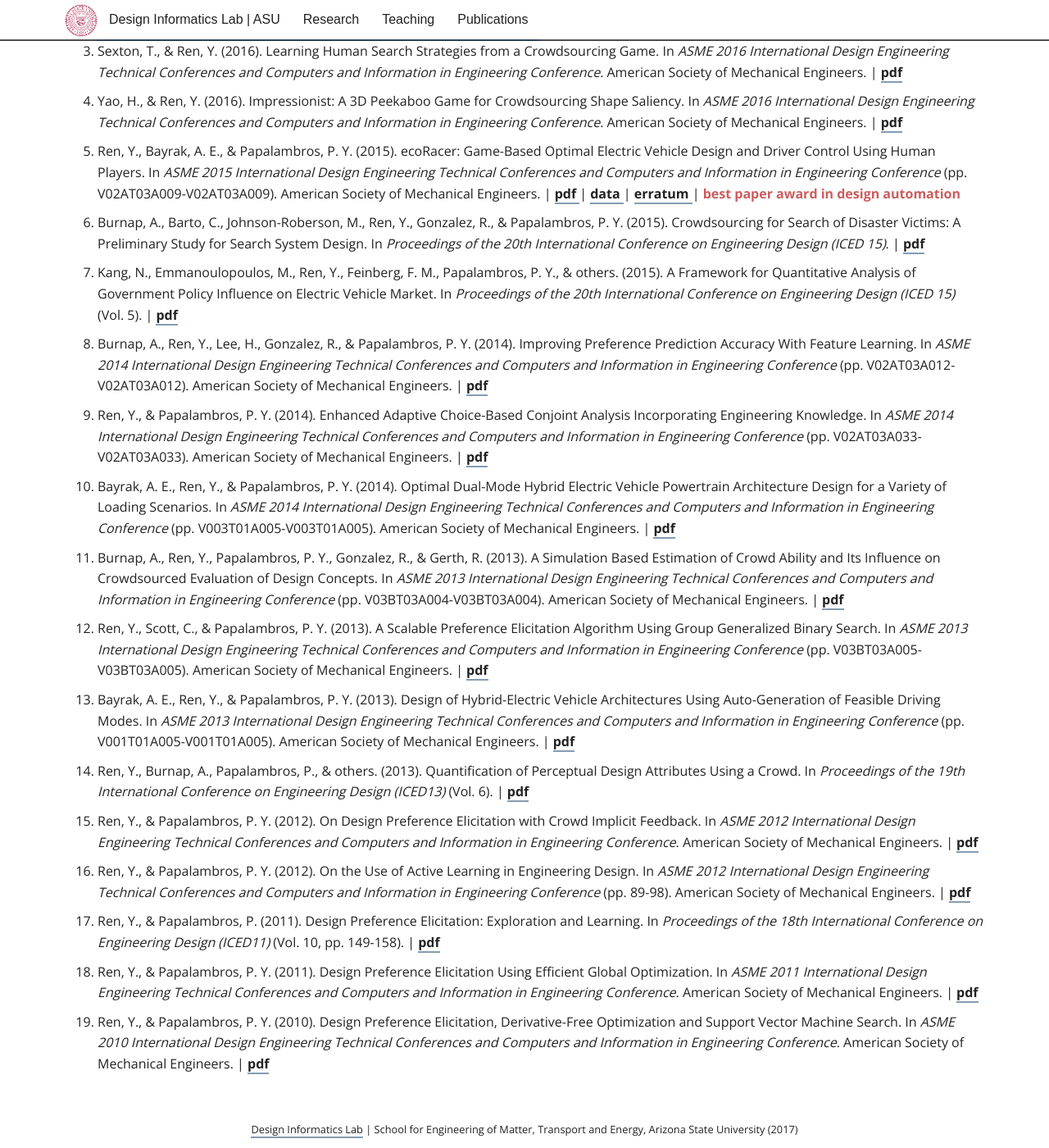
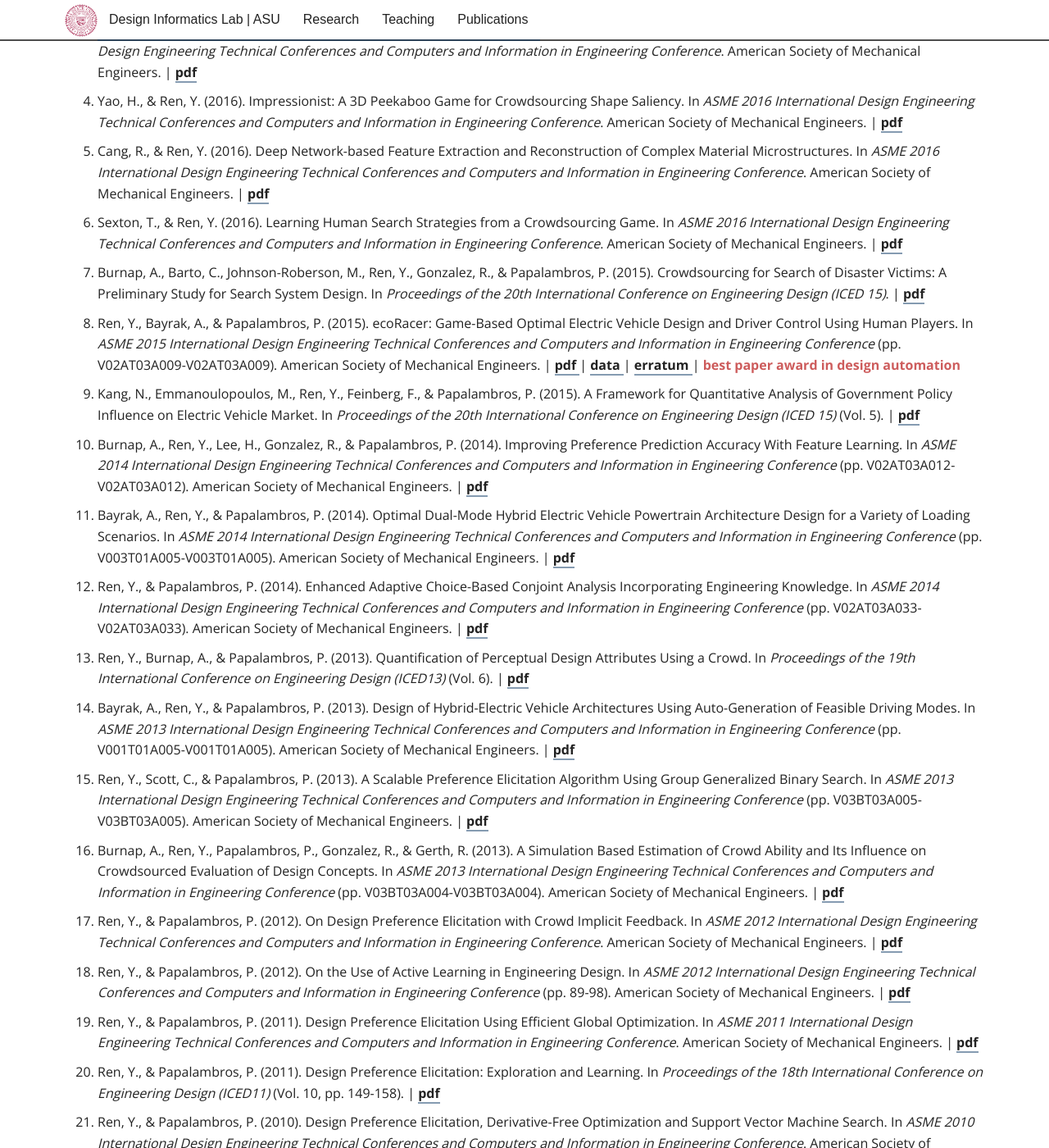
Before and after one commit to DesignInformaticsLab/DesignInformaticsLab.github.io, a Jekyll site: the page built from _pages/main/04_publications.html, in a window 1280 px wide and 1400 px high, scrolled down 952 px. Shown: the whole window at 82% size. Built offline with Jekyll 4.4.1, drawn with Linux system fonts in a browser that asks for light colours; some web fonts are replaced; some of the changed text lies outside the part shown.

Commit message:
updated news and publications

```diff
--- a/_pages/main/04_publications.html
+++ b/_pages/main/04_publications.html
@@ -8,11 +8,10 @@
 ---
     <article>
         <h2 class="bibliography">Journal Articles</h2>
-    <ol class="bibliography"><li><span id="ren2016ibo">Sexton, T., &amp; Ren, Y. (2017). Learning an Optimization Algorithm through Human Design Iterations. <i>ASME Journal of Mechanical Design</i>.</span>
+        <ol class="bibliography"><li><span id="ren2016ibo">Sexton, T., &amp; Ren, Y. (2017). Learning an Optimization Algorithm through Human Design Iterations. <i>ASME Journal of Mechanical Design</i>, <i>139</i>.</span>
 
 
 
-        (accepted)
 
 
 
@@ -102,7 +99,7 @@
 
 
             </li>
-        <li><span id="ren2016kang">Kang, N., Ren, Y., Feinberg, F. M., &amp; Papalambros, P. Y. (2016). Public Investment and Electric Vehicle Design: a Model-Based Market Analysis Framework with Application to a USA-China Comparison Study. <i>Design Science</i>, <i>2</i>, e6.</span>
+            <li><span id="ren2016kang">Kang, N., Ren, Y., Feinberg, F. M., &amp; Papalambros, P. (2016). Public Investment and Electric Vehicle Design: a Model-Based Market Analysis Framework with Application to a USA-China Comparison Study. <i>Design Science</i>, <i>2</i>, e6.</span>
 
 
 
@@ -120,13 +117,13 @@
 
 
             </li>
-        <li><span id="ren2016topology">Bayrak, A., Ren, Y., &amp; Papalambros, P. Y. (2016). Topology Generation for Hybrid Electric Vehicle Architecture Design. <i>Journal of Mechanical Design</i>, <i>138</i>(8), 081401.</span>
+            <li><span id="ren2016topology">Bayrak, A., Ren, Y., &amp; Papalambros, P. (2016). Topology Generation for Hybrid Electric Vehicle Architecture Design. <i>Journal of Mechanical Design</i>, <i>138</i>(8), 081401.</span>
 
 
 
 
 
-            | <a href="../_papers/./jmd2016topology.pdf"><b> pdf </b></a>
+                | <a href="../_papers/./jmd2016topologYipdf"><b> pdf </b></a>
 
 
 
@@ -138,7 +135,7 @@
 
 
             </li>
-        <li><span id="ren2016preference">Burnap, A., Pan, Y., Liu, Y., Ren, Y., Lee, H., Gonzalez, R., &amp; Papalambros, P. Y. (2016). Improving Design Preference Prediction Accuracy using Feature Learning. <i>Journal of Mechanical Design</i>, <i>138</i>(7), 071404.</span>
+            <li><span id="ren2016preference">Burnap, A., Pan, Y., Liu, Y., Ren, Y., Lee, H., Gonzalez, R., &amp; Papalambros, P. (2016). Improving Design Preference Prediction Accuracy using Feature Learning. <i>Journal of Mechanical Design</i>, <i>138</i>(7), 071404.</span>
 
 
 
@@ -156,7 +153,7 @@
 
 
             </li>
-        <li><span id="burnap2015crowdsourcing">Burnap, A., Ren, Y., Gerth, R., Papazoglou, G., Gonzalez, R., &amp; Papalambros, P. Y. (2015). When Crowdsourcing Fails: A Study of Expertise on Crowdsourced Design Evaluation. <i>Journal of Mechanical Design</i>, <i>137</i>(3), 031101.</span>
+            <li><span id="burnap2015crowdsourcing">Burnap, A., Ren, Y., Gerth, R., Papazoglou, G., Gonzalez, R., &amp; Papalambros, P. (2015). When Crowdsourcing Fails: A Study of Expertise on Crowdsourced Design Evaluation. <i>Journal of Mechanical Design</i>, <i>137</i>(3), 031101.</span>
 
 
 
@@ -174,7 +171,7 @@
 
 
             </li>
-        <li><span id="ren2011preference">Ren, Y., &amp; Papalambros, P. Y. (2011). A Design Preference Elicitation Query as an Optimization Process. <i>Journal of Mechanical Design</i>, <i>133</i>(11), 111004.</span>
+            <li><span id="ren2011preference">Ren, Y., &amp; Papalambros, P. (2011). A Design Preference Elicitation Query as an Optimization Process. <i>Journal of Mechanical Design</i>, <i>133</i>(11), 111004.</span>
 
 
 
@@ -194,14 +191,69 @@
             </li></ol>
 
         <h2 class="bibliography">conference</h2>
-    <ol class="bibliography"><li><span id="ren2017icra">Cahill, N. M., Ren, Y., &amp; Sugar, T. G. (2017). Mechanical Specialization of Robotic Limbs. In <i>Proceedings of the IEEE International Conference on Robotics and Automation (ICRA)</i>.</span>
+        <ol class="bibliography"><li><span id="iwcce2017">Zhang, C., Tang, P., Liao, P.-chao, &amp; Ren, Y. (2017). Imagery-Based Risk Assessment Using Crowdsourcing Technology in Complex Construction Sites. In <i>ASCE International Workshop on Computing in Civil Engineering (IWCCE2017)</i>. American Society of Civil Engineers.</span>
 
 
 
-        (accepted)
+
+
+            | <a href="../_papers/./iwcce2017.pdf"><b> pdf </b></a>
 
 
 
+
+
+
+
+
+
+            | <a style="color:indianred"><b> best paper award (2nd place) </b></a>
+        </li>
+            <li><span id="ren2017icra">Cahill, N., Ren, Y., &amp; Sugar, T. (2017). Mechanical Specialization of Robotic Limbs. In <i>Proceedings of the IEEE International Conference on Robotics and Automation (ICRA)</i>.</span>
+
+
+
+
+
+
+
+
+
+
+
+
+
+
+
+
+            </li>
+            <li><span id="idetc2017c">Cang, R., Vipradas, A., &amp; Ren, Y. (2017). Scalable Microstructure Reconstruction
+    with Multi-scale Pattern Preservation. In <i>ASME 2017 International Design Engineering Technical Conferences and Computers and Information in Engineering Conference</i>. American Society of Mechanical Engineers.</span>
+
+
+
+
+
+                | <a href="../_papers/./IDETC2017c_final.pdf"><b> pdf </b></a>
+
+
+
+
+
+
+
+
+
+
+            </li>
+            <li><span id="idetc2016h">Yao, H., &amp; Ren, Y. (2016). Impressionist: A 3D Peekaboo Game
+    for Crowdsourcing Shape Saliency. In <i>ASME 2016 International Design Engineering Technical Conferences and Computers and Information in Engineering Conference</i>. American Society of Mechanical Engineers.</span>
+
+
+
+
+
+                | <a href="../_papers/./IDETC2016h_final.pdf"><b> pdf </b></a>
 
 
 
@@ -250,14 +302,13 @@
 
 
             </li>
-        <li><span id="idetc2016h">Yao, H., &amp; Ren, Y. (2016). Impressionist: A 3D Peekaboo Game
-    for Crowdsourcing Shape Saliency. In <i>ASME 2016 International Design Engineering Technical Conferences and Computers and Information in Engineering Conference</i>. American Society of Mechanical Engineers.</span>
+            <li><span id="iced2015crowdsar">Burnap, A., Barto, C., Johnson-Roberson, M., Ren, Y., Gonzalez, R., &amp; Papalambros, P. (2015). Crowdsourcing for Search of Disaster Victims: A Preliminary Study for Search System Design. In <i>Proceedings of the 20th International Conference on Engineering Design (ICED 15)</i>.</span>
 
 
 
 
 
-            | <a href="../_papers/./IDETC2016h_final.pdf"><b> pdf </b></a>
+                | <a href="../_papers/./iced2015crowdsar.pdf"><b> pdf </b></a>
 
 
 
@@ -269,7 +320,7 @@
 
 
             </li>
-        <li><span id="ren2015ecoracer">Ren, Y., Bayrak, A. E., &amp; Papalambros, P. Y. (2015). ecoRacer: Game-Based Optimal Electric Vehicle Design and Driver Control Using Human Players. In <i>ASME 2015 International Design Engineering Technical Conferences and Computers and Information in Engineering Conference</i> (pp. V02AT03A009-V02AT03A009). American Society of Mechanical Engineers.</span>
+            <li><span id="ren2015ecoracer">Ren, Y., Bayrak, A., &amp; Papalambros, P. (2015). ecoRacer: Game-Based Optimal Electric Vehicle Design and Driver Control Using Human Players. In <i>ASME 2015 International Design Engineering Technical Conferences and Computers and Information in Engineering Conference</i> (pp. V02AT03A009-V02AT03A009). American Society of Mechanical Engineers.</span>
 
 
 
@@ -287,25 +338,7 @@
 
                 | <a style="color:indianred"><b> best paper award in design automation </b></a>
             </li>
-        <li><span id="iced2015crowdsar">Burnap, A., Barto, C., Johnson-Roberson, M., Ren, Y., Gonzalez, R., &amp; Papalambros, P. Y. (2015). Crowdsourcing for Search of Disaster Victims: A Preliminary Study for Search System Design. In <i>Proceedings of the 20th International Conference on Engineering Design (ICED 15)</i>.</span>
-
-
-
-
-
-            | <a href="../_papers/./iced2015crowdsar.pdf"><b> pdf </b></a>
-
-
-
-
-
-
-
-
-
-
-        </li>
-        <li><span id="kang2015framework">Kang, N., Emmanoulopoulos, M., Ren, Y., Feinberg, F. M., Papalambros, P. Y., &amp; others. (2015). A Framework for Quantitative Analysis of Government Policy Influence on Electric Vehicle Market. In <i>Proceedings of the 20th International Conference on Engineering Design (ICED 15)</i> (Vol. 5).</span>
+            <li><span id="kang2015framework">Kang, N., Emmanoulopoulos, M., Ren, Y., Feinberg, F., &amp; Papalambros, P. (2015). A Framework for Quantitative Analysis of Government Policy Influence on Electric Vehicle Market. In <i>Proceedings of the 20th International Conference on Engineering Design (ICED 15)</i> (Vol. 5).</span>
 
 
 
@@ -323,7 +356,7 @@
 
 
             </li>
-        <li><span id="burnap2014improving">Burnap, A., Ren, Y., Lee, H., Gonzalez, R., &amp; Papalambros, P. Y. (2014). Improving Preference Prediction Accuracy With Feature Learning. In <i>ASME 2014 International Design Engineering Technical Conferences and Computers and Information in Engineering Conference</i> (pp. V02AT03A012-V02AT03A012). American Society of Mechanical Engineers.</span>
+            <li><span id="burnap2014improving">Burnap, A., Ren, Y., Lee, H., Gonzalez, R., &amp; Papalambros, P. (2014). Improving Preference Prediction Accuracy With Feature Learning. In <i>ASME 2014 International Design Engineering Technical Conferences and Computers and Information in Engineering Conference</i> (pp. V02AT03A012-V02AT03A012). American Society of Mechanical Engineers.</span>
 
 
 
@@ -341,7 +374,25 @@
 
 
             </li>
-        <li><span id="ren2014enhanced">Ren, Y., &amp; Papalambros, P. Y. (2014). Enhanced Adaptive Choice-Based Conjoint Analysis Incorporating Engineering Knowledge. In <i>ASME 2014 International Design Engineering Technical Conferences and Computers and Information in Engineering Conference</i> (pp. V02AT03A033-V02AT03A033). American Society of Mechanical Engineers.</span>
+            <li><span id="bayrak2014optimal">Bayrak, A., Ren, Y., &amp; Papalambros, P. (2014). Optimal Dual-Mode Hybrid Electric Vehicle Powertrain Architecture Design for a Variety of Loading Scenarios. In <i>ASME 2014 International Design Engineering Technical Conferences and Computers and Information in Engineering Conference</i> (pp. V003T01A005-V003T01A005). American Society of Mechanical Engineers.</span>
+
+
+
+
+
+                | <a href="../_papers/./idetc2014emrah.pdf"><b> pdf </b></a>
+
+
+
+
+
+
+
+
+
+
+            </li>
+            <li><span id="ren2014enhanced">Ren, Y., &amp; Papalambros, P. (2014). Enhanced Adaptive Choice-Based Conjoint Analysis Incorporating Engineering Knowledge. In <i>ASME 2014 International Design Engineering Technical Conferences and Computers and Information in Engineering Conference</i> (pp. V02AT03A033-V02AT03A033). American Society of Mechanical Engineers.</span>
 
 
 
@@ -377,7 +428,43 @@
 
 
             </li>
-        <li><span id="burnap2013simulation">Burnap, A., Ren, Y., Papalambros, P. Y., Gonzalez, R., &amp; Gerth, R. (2013). A Simulation Based Estimation of Crowd Ability and Its Influence on Crowdsourced Evaluation of Design Concepts. In <i>ASME 2013 International Design Engineering Technical Conferences and Computers and Information in Engineering Conference</i> (pp. V03BT03A004-V03BT03A004). American Society of Mechanical Engineers.</span>
+            <li><span id="bayrak2013design">Bayrak, A., Ren, Y., &amp; Papalambros, P. (2013). Design of Hybrid-Electric Vehicle Architectures Using Auto-Generation of Feasible Driving Modes. In <i>ASME 2013 International Design Engineering Technical Conferences and Computers and Information in Engineering Conference</i> (pp. V001T01A005-V001T01A005). American Society of Mechanical Engineers.</span>
+
+
+
+
+
+                | <a href="../_papers/./idetc2013b.pdf"><b> pdf </b></a>
+
+
+
+
+
+
+
+
+
+
+            </li>
+            <li><span id="ren2013scalable">Ren, Y., Scott, C., &amp; Papalambros, P. (2013). A Scalable Preference Elicitation Algorithm Using Group Generalized Binary Search. In <i>ASME 2013 International Design Engineering Technical Conferences and Computers and Information in Engineering Conference</i> (pp. V03BT03A005-V03BT03A005). American Society of Mechanical Engineers.</span>
+
+
+
+
+
+                | <a href="../_papers/./idetc2013a.pdf"><b> pdf </b></a>
+
+
+
+
+
+
+
+
+
+
+            </li>
+            <li><span id="burnap2013simulation">Burnap, A., Ren, Y., Papalambros, P., Gonzalez, R., &amp; Gerth, R. (2013). A Simulation Based Estimation of Crowd Ability and Its Influence on Crowdsourced Evaluation of Design Concepts. In <i>ASME 2013 International Design Engineering Technical Conferences and Computers and Information in Engineering Conference</i> (pp. V03BT03A004-V03BT03A004). American Society of Mechanical Engineers.</span>
 
 
 
@@ -395,61 +482,7 @@
 
 
             </li>
-        <li><span id="ren2013scalable">Ren, Y., Scott, C., &amp; Papalambros, P. Y. (2013). A Scalable Preference Elicitation Algorithm Using Group Generalized Binary Search. In <i>ASME 2013 International Design Engineering Technical Conferences and Computers and Information in Engineering Conference</i> (pp. V03BT03A005-V03BT03A005). American Society of Mechanical Engineers.</span>
-
-
-
-
-
-            | <a href="../_papers/./idetc2013a.pdf"><b> pdf </b></a>
-
-
-
-
-
-
-
-
-
-
-        </li>
-        <li><span id="bayrak2013design">Bayrak, A. E., Ren, Y., &amp; Papalambros, P. Y. (2013). Design of Hybrid-Electric Vehicle Architectures Using Auto-Generation of Feasible Driving Modes. In <i>ASME 2013 International Design Engineering Technical Conferences and Computers and Information in Engineering Conference</i> (pp. V001T01A005-V001T01A005). American Society of Mechanical Engineers.</span>
-
-
-
-
-
-            | <a href="../_papers/./idetc2013b.pdf"><b> pdf </b></a>
-
-
-
-
-
-
-
-
-
-
-        </li>
-        <li><span id="ren2013quantification">Ren, Y., Burnap, A., Papalambros, P., &amp; others. (2013). Quantification of Perceptual Design Attributes Using a Crowd. In <i>Proceedings of the 19th International Conference on Engineering Design (ICED13)</i> (Vol. 6).</span>
-
-
-
-
-
-            | <a href="../_papers/./iced2013.pdf"><b> pdf </b></a>
-
-
-
-
-
-
-
-
-
-
-        </li>
-        <li><span id="ren2012preference">Ren, Y., &amp; Papalambros, P. Y. (2012). On Design Preference Elicitation with Crowd Implicit Feedback. In <i>ASME 2012 International Design Engineering Technical Conferences and Computers and Information in Engineering Conference</i>. American Society of Mechanical Engineers.</span>
+            <li><span id="ren2012preference">Ren, Y., &amp; Papalambros, P. (2012). On Design Preference Elicitation with Crowd Implicit Feedback. In <i>ASME 2012 International Design Engineering Technical Conferences and Computers and Information in Engineering Conference</i>. American Society of Mechanical Engineers.</span>
 
 
 
@@ -467,13 +500,31 @@
 
 
             </li>
-        <li><span id="ren2012active">Ren, Y., &amp; Papalambros, P. Y. (2012). On the Use of Active Learning in Engineering Design. In <i>ASME 2012 International Design Engineering Technical Conferences and Computers and Information in Engineering Conference</i> (pp. 89-98). American Society of Mechanical Engineers.</span>
+            <li><span id="ren2012active">Ren, Y., &amp; Papalambros, P. (2012). On the Use of Active Learning in Engineering Design. In <i>ASME 2012 International Design Engineering Technical Conferences and Computers and Information in Engineering Conference</i> (pp. 89-98). American Society of Mechanical Engineers.</span>
 
 
 
 
 
                 | <a href="../_papers/./idetc2012b.pdf"><b> pdf </b></a>
+
+
+
+
+
+
+
+
+
+
+            </li>
+            <li><span id="ren2011detc">Ren, Y., &amp; Papalambros, P. (2011). Design Preference Elicitation Using Efficient Global Optimization. In <i>ASME 2011 International Design Engineering Technical Conferences and Computers and Information in Engineering Conference</i>. American Society of Mechanical Engineers.</span>
+
+
+
+
+
+                | <a href="../_papers/./idetc2011.pdf"><b> pdf </b></a>
 
 
 
```
Also changed, not shown: other parts of _pages/main/04_publications.html (+5 -25 lines), _papers/references.bib (+56 -51 lines), _posts/news/2017-07-25-bestpapertang.md (added, +13 -0 lines), _posts/news/2017-07-25-materialstory.md (added, +10 -0 lines), _pages/main/05_contact.md (line endings or trailing spaces), 1 other file. Lines whose indentation alone changed are shown as unchanged.
